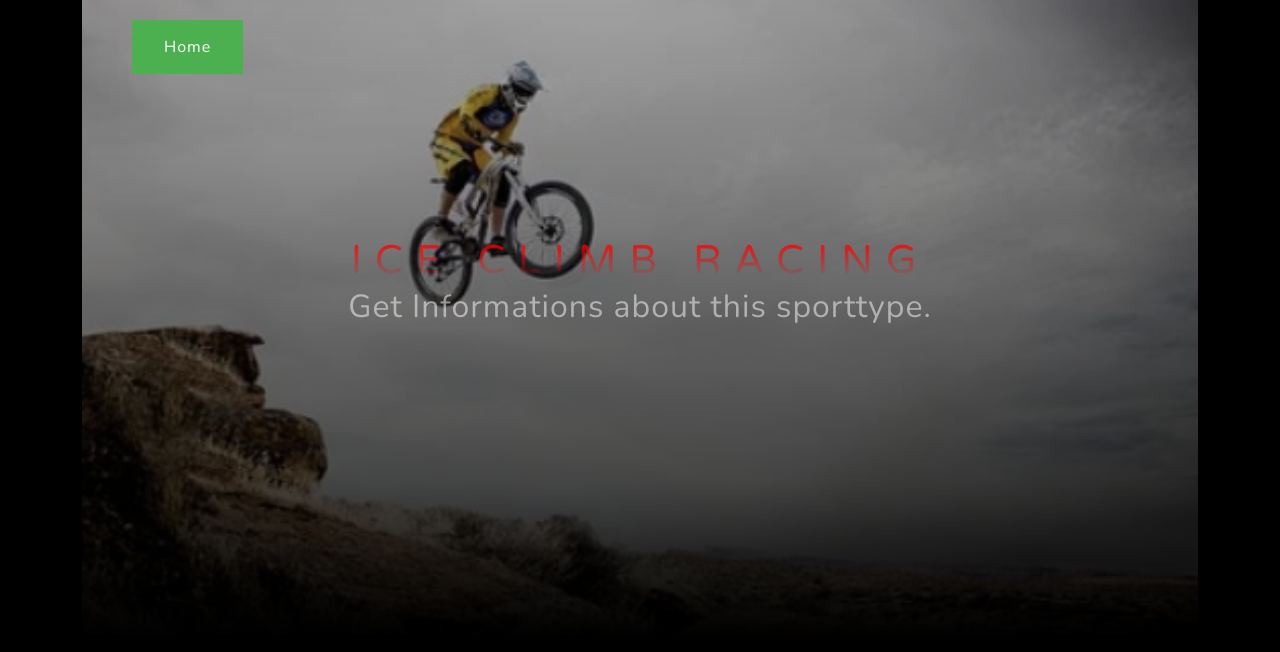
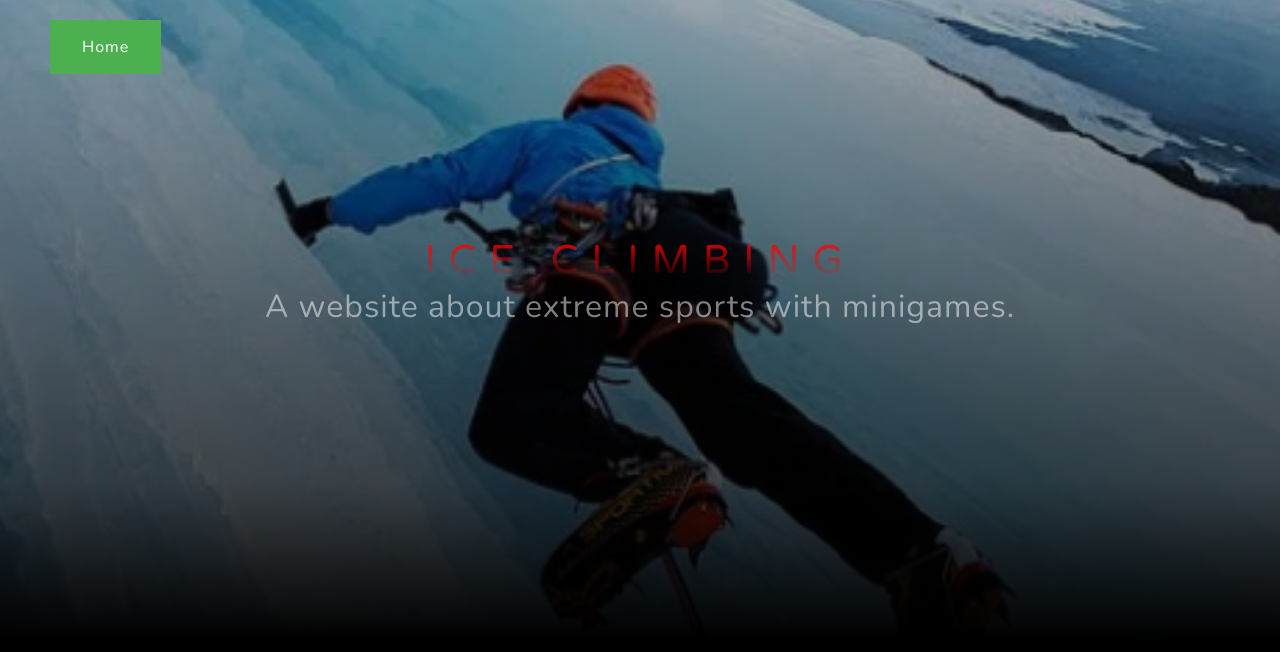
Before and after one commit to Sebastian-Witzeneder/Sports-Projekt, a plain HTML site: page Project/iceClimbing.html in a window 1280 px wide. Drawn offline with nearby package versions, Linux system fonts and the light colour scheme.

Commit message:
Add files via upload

```diff
--- a/Project/iceClimbing.html
+++ b/Project/iceClimbing.html
@@ -16,19 +16,15 @@
         <link href="css/styles.css" rel="stylesheet" />
   </head>
   <body class="downHillBody" id="page-top" >
-    <!-- Navigation-->
-    <nav class="navbar navbar-expand-lg navbar-light fixed-top" id="mainNav">
-      <div class="container">
-          <header class="downHill">
+
+	 <header class="iceClimbing">
             <div class="container d-flex h-100 align-items-center">
                 <div class="mx-auto text-center">
-                      <h1 class="mx-auto my-0 text-uppercase">Ice Climb Racing</h1>
-                      <h2 class="text-white-50 mx-auto mt-2 mb-5">Get Informations about this sporttype.</h2>
+                    <h1 class="mx-auto my-0 text-uppercase">Ice Climbing</h1>
+                    <h2 class="text-white-50 mx-auto mt-2 mb-5">A website about extreme sports with minigames.</h2>
 					<a class="buttonSportTypes" href="index.html">Home</a>
                 </div>
             </div>
         </header>
-        </div>
-    </nav>
   </body>
 </html>
```
Lines whose indentation alone changed are shown as unchanged.
